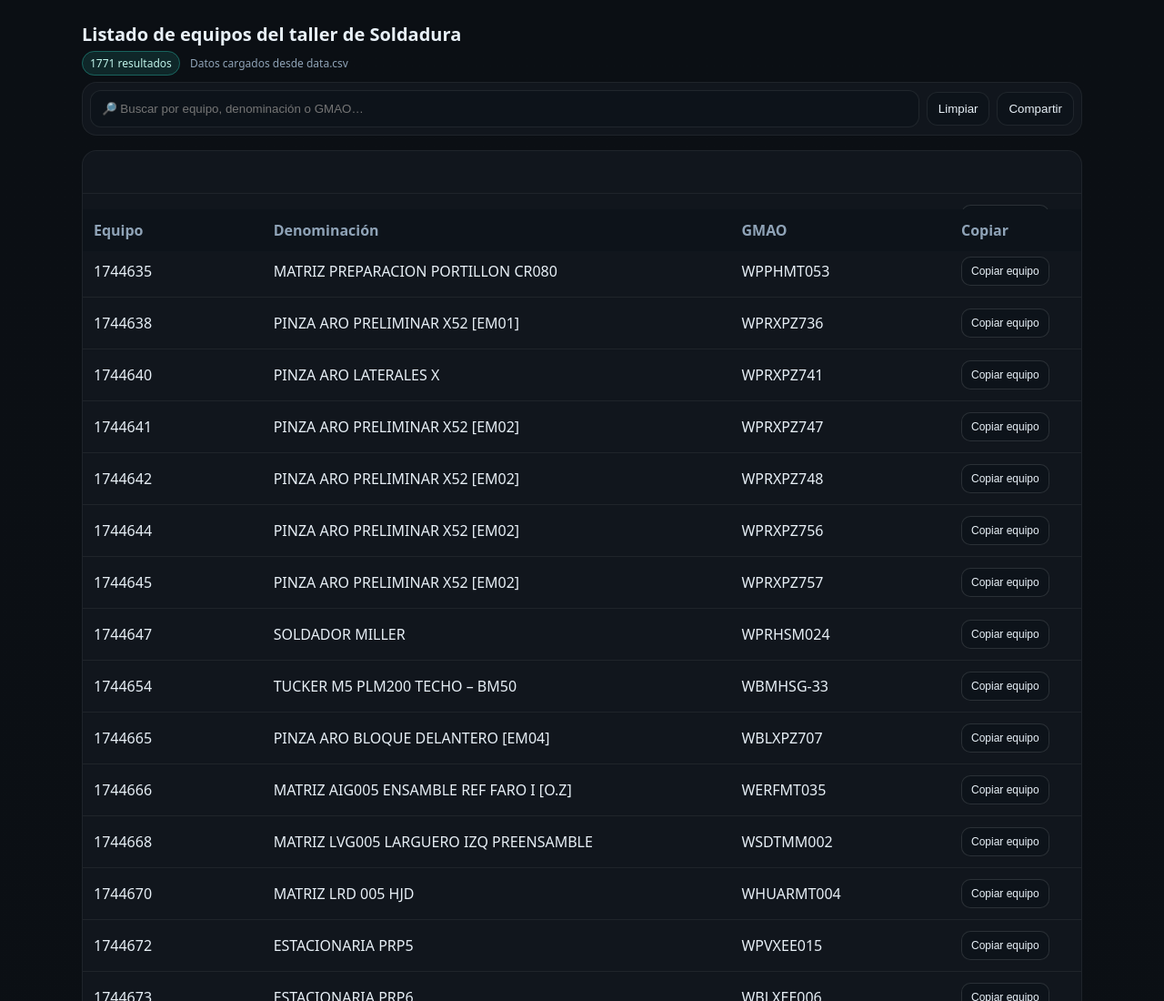
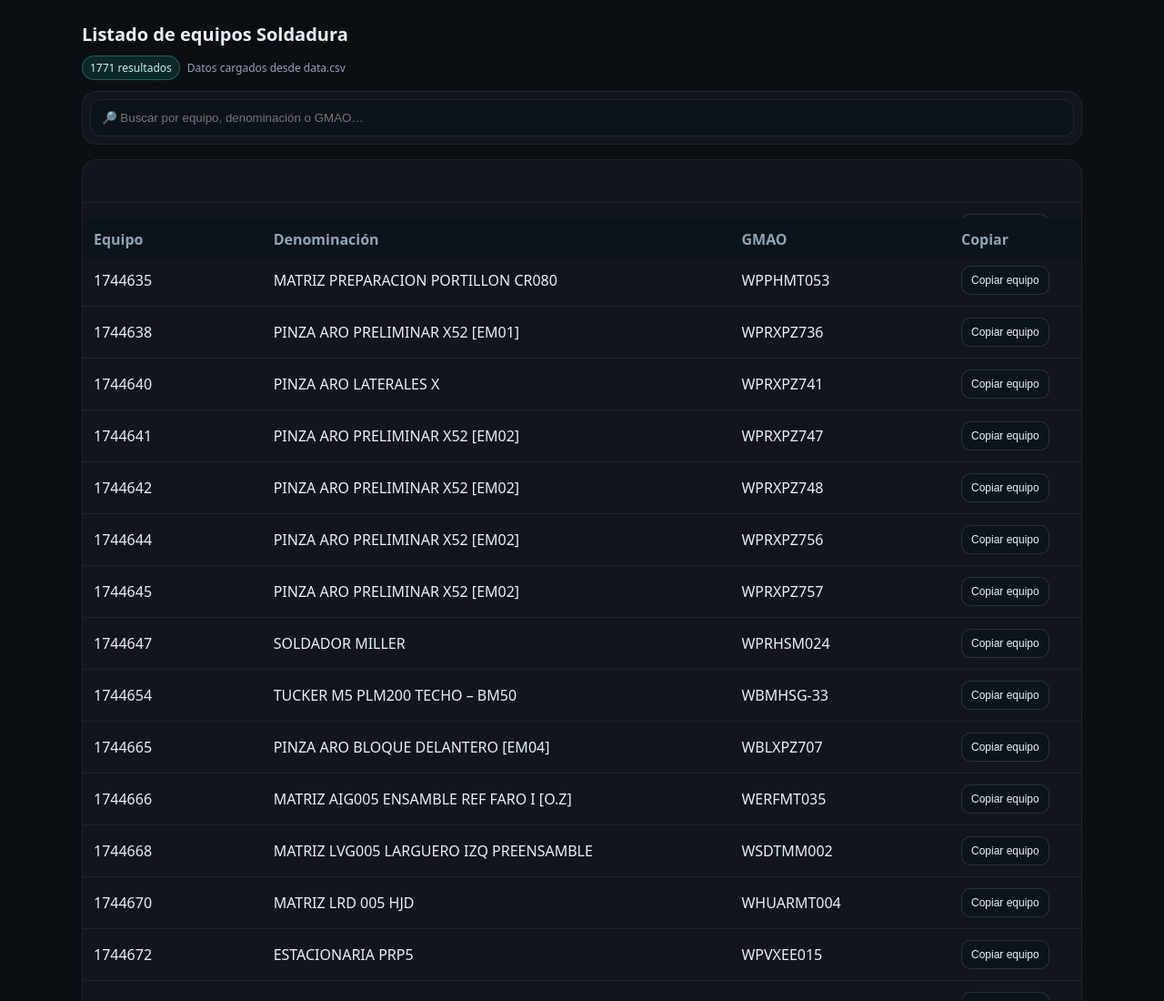
Before and after one commit to kevinhenao0403/CodigosSimonSofasa, a plain HTML site: page index.html in a window 1280 px wide. Shown: the top 1100 px of the page at 91% size. Drawn offline with Linux system fonts and the light colour scheme.

Commit message:
Update index.html

```diff
--- a/index.html
+++ b/index.html
@@ -3,19 +3,18 @@
 <head>
   <meta charset="utf-8" />
   <meta name="viewport" content="width=device-width, initial-scale=1" />
-  <title>Listado — v5-mobile (GMAO)</title>
-  <!-- BUILD v5-mobile-GMAO -->
+  <title>Listado de equipos Soldadura</title>
+  <!-- BUILD v6-mobile-GMAO -->
   <style>
     :root { --bg:#0b0f14; --card:#11161d; --muted:#8fa3b7; --text:#e8f0f7; --radius:16px; }
     body{ margin:0; font-family:system-ui,-apple-system,Segoe UI,Roboto,Helvetica,Arial; background:linear-gradient(180deg,var(--bg),#0e141b 40%,#0b1118 100%); color:var(--text); }
     .wrap{ max-width:1100px; margin:24px auto; padding:0 16px 40px; }
     header{ margin-bottom:16px; }
     h1{ font-size:20px; margin:0 0 10px; }
-    .meta{ color:var(--muted); font-size:12px; margin:6px 0 12px; }
+    .meta{ color:var(--muted); font-size:12px; margin:6px 0 12px; display:flex; gap:8px; align-items:center; }
     .pill{ padding:4px 8px; border-radius:999px; background:rgba(45,212,191,.12); border:1px solid rgba(45,212,191,.35); color:#bff3ea; }
-    .searchbar{ display:grid; gap:8px; grid-template-columns:1fr auto auto; align-items:center; background:var(--card); border:1px solid rgba(255,255,255,.06); border-radius:var(--radius); padding:8px; position:sticky; top:8px; z-index:5; }
+    .searchbar{ display:grid; gap:8px; grid-template-columns:1fr; align-items:center; background:var(--card); border:1px solid rgba(255,255,255,.06); border-radius:var(--radius); padding:8px; position:sticky; top:8px; z-index:5; }
     #q{ width:100%; padding:12px; border-radius:12px; border:1px solid rgba(255,255,255,.08); background:#0d131a; color:#e8f0f7; }
-    .btn{ padding:10px 12px; border:1px solid rgba(255,255,255,.08); background:#0d131a; color:#e8f0f7; border-radius:12px; cursor:pointer; }
     .table-card{ background:var(--card); border:1px solid rgba(255,255,255,.06); border-radius:var(--radius); overflow:hidden; }
     table{ width:100%; border-collapse:collapse; }
     thead th{ text-align:left; font-weight:600; color:var(--muted); padding:12px; background:#0d131a; position:sticky; top:64px; z-index:4; }
@@ -29,7 +28,6 @@
 
     /* ===== Vista móvil: filas como tarjetas ===== */
     @media (max-width: 720px){
-      .searchbar{ grid-template-columns:1fr; top:0; }
       thead{ display:none; }
       table, tbody, tr, td{ display:block; width:100%; }
       tbody tr{ border-top:1px solid rgba(255,255,255,.06); padding:6px 12px; }
@@ -46,15 +44,13 @@
 <body>
   <div class="wrap">
     <header>
-      <h1>Listado de equipos del taller de Soldadura</h1>
+      <h1>Listado de equipos Soldadura</h1>
       <div class="meta">
         <span id="count" class="pill">—</span>
-        <span id="msg" style="margin-left:8px"></span>
+        <span id="msg"></span>
       </div>
       <div class="searchbar">
         <input id="q" type="search" placeholder="🔎 Buscar por equipo, denominación o GMAO…" autocomplete="off" />
-        <button class="btn" id="clearBtn">Limpiar</button>
-        <button class="btn" id="shareBtn">Compartir</button>
       </div>
     </header>
 
@@ -74,8 +70,15 @@ EJ-002,Otro ejemplo,456
 </script>
 
   <script>
-    const norm = s => (s||'').toString().normalize('NFD').replace(/[\u0300-\u036f]/g,'').toLowerCase();
-    const clean = s => (s||'').replace(/^\uFEFF/, '').trim();
+    // Normaliza texto: quita acentos, minúsculas, compacta espacios y recorta
+    const norm = s => (s ?? '')
+      .toString()
+      .normalize('NFD').replace(/[\u0300-\u036f]/g, '')
+      .toLowerCase()
+      .replace(/\s+/g, ' ')
+      .trim();
+
+    const clean = s => (s||'').replace(/^\uFEFF/, '').trim(); // quita BOM
 
     function toast(msg){
       let t=document.getElementById('toast');
@@ -147,11 +150,15 @@ EJ-002,Otro ejemplo,456
     }
 
     function applyFilter(){
-      const q=document.getElementById('q').value;
-      const nq=norm(q);
-      const filtered=!nq ? DATA : DATA.filter(r =>
-        norm(r.equipo).includes(nq) || norm(r.deno).includes(nq) || norm(r.gmao).includes(nq)
-      );
+      const q = document.getElementById('q').value;
+      const nq = norm(q);
+      if (!nq){ render(DATA); return; }
+      // Busca por palabras (todas deben estar presentes en alguna columna)
+      const tokens = nq.split(' ');
+      const filtered = DATA.filter(r => {
+        const hay = norm(`${r.equipo} ${r.deno} ${r.gmao||''}`);
+        return tokens.every(t => hay.includes(t));
+      });
       render(filtered);
     }
 
@@ -165,7 +172,7 @@ EJ-002,Otro ejemplo,456
         if(!Array.isArray(DATA) || DATA.length===0){
           const fb=document.getElementById('embeddedCSV').textContent;
           const p=parseCSV(fb);
-          if(p.length>0){ DATA=p; msg.textContent='Usando datos de respaldo (CSV vacío o con encabezado distinto).'; }
+          if(p.length>0){ DATA=p; msg.textContent='Usando datos de respaldo.'; }
         }else{
           msg.textContent='Datos cargados desde data.csv';
         }
@@ -179,9 +186,9 @@ EJ-002,Otro ejemplo,456
       applyFilter();
     }
 
+    // Eventos
     document.getElementById('q').addEventListener('input',()=>{clearTimeout(window._deb); window._deb=setTimeout(applyFilter,120);});
-    document.getElementById('clearBtn').addEventListener('click',()=>{document.getElementById('q').value='';applyFilter();});
-    document.getElementById('shareBtn').addEventListener('click',async()=>{try{await navigator.clipboard.writeText(location.href);toast('Link copiado');}catch{toast('Copia desde la barra del navegador');}});
+    document.getElementById('q').addEventListener('blur',(e)=>{ e.target.value = norm(e.target.value); });
 
     loadData();
   </script>
```
